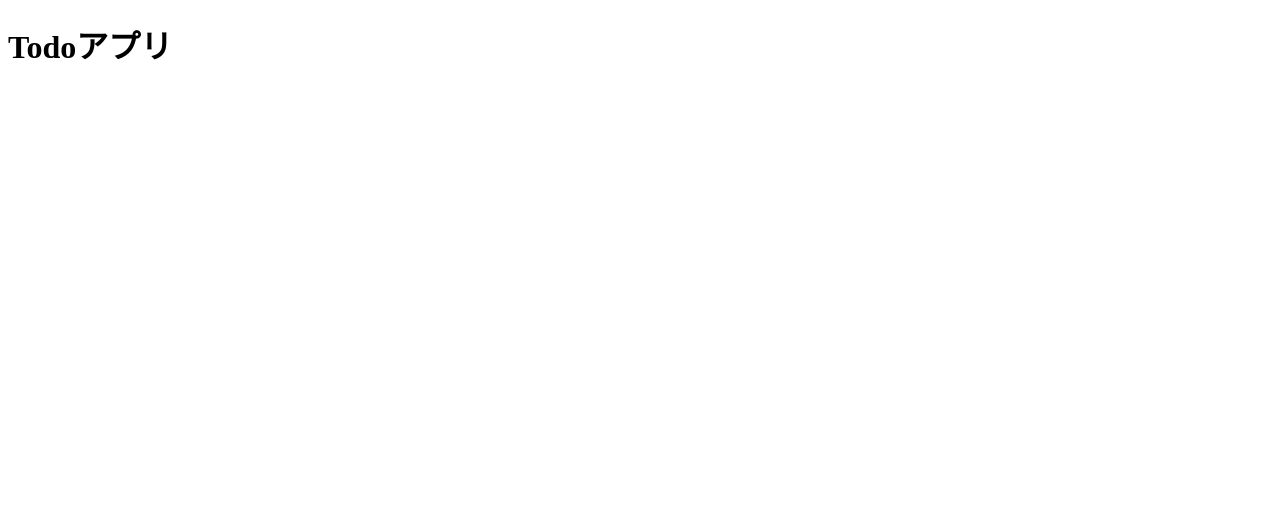
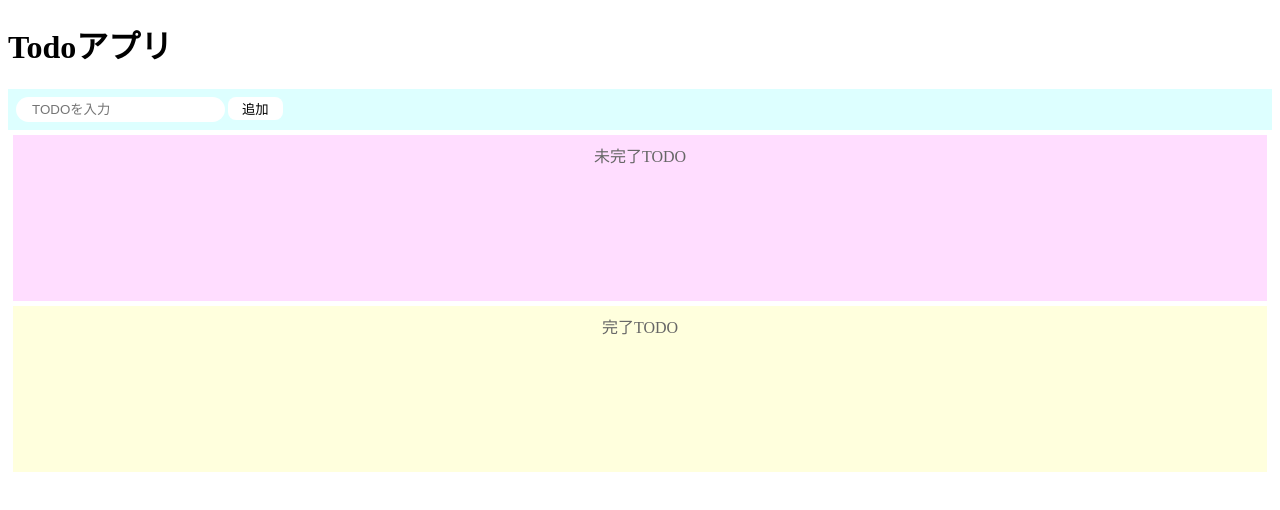
Before and after one commit to ConArrr/codesandbox-react-todo-myself, a React (Create React App) app: page / in a window 1280 px wide. Shown: the top 510 px of the page. Built offline with nearby package versions, Linux system fonts and the light colour scheme.

Commit message:
大枠完成

```diff
--- a/src/App.js
+++ b/src/App.js
@@ -1,6 +1,99 @@
-import React from "react";
+import React, { useState } from "react";
 import "./styles.css";
 
 export const App = () => {
-  return <h1>Todoアプリ</h1>;
+  const [todoText, setTodoText] = useState("");
+  const [incompleteTodos, setIncompleteTodos] = useState([]);
+  const [completeTodos, setCompleteTodos] = useState([]);
+
+  const onChangeTodoText = (event) => setTodoText(event.target.value);
+
+  return (
+    <>
+      <h1>Todoアプリ</h1>
+      <div style={inputArea}>
+        <input
+          value={todoText}
+          onChange={onChangeTodoText}
+          placeholder="TODOを入力"
+          style={inputTodo}
+        />
+        <button>追加</button>
+      </div>
+      <div style={incompleteArea}>
+        <p style={title}>未完了TODO</p>
+        <ul>
+          {incompleteTodos.map(() => {
+            return (
+              <li>
+                <div style={listRow}>
+                  <p>TODO1</p>
+                  <button>完了</button>
+                  <button>削除</button>
+                </div>
+              </li>
+            );
+          })}
+        </ul>
+      </div>
+      <div style={completeArea}>
+        <p style={title}>完了TODO</p>
+        <ul>
+          {completeTodos.map(() => {
+            return (
+              <li>
+                <div style={listRow}>
+                  <p>TODO1</p>
+                  <button>戻す</button>
+                </div>
+              </li>
+            );
+          })}
+        </ul>
+      </div>
+    </>
+  );
 };
+
+const listRow = {
+  display: "flex",
+  height: "25px",
+  verticalAlign: "middle"
+};
+
+const inputArea = {
+  padding: "8px",
+  backgroundColor: "#dff",
+  border: "none"
+};
+
+const inputTodo = {
+  borderRadius: "16px",
+  padding: "5px 16px",
+  border: "none"
+};
+
+const todoArea = {
+  minHeight: "150px"
+};
+
+const incompleteArea = {
+  ...todoArea,
+  margin: "5px",
+  padding: "8px",
+  backgroundColor: "#fdf",
+  border: "none"
+};
+
+const completeArea = {
+  ...todoArea,
+  margin: "5px",
+  padding: "8px",
+  backgroundColor: "#ffd",
+  border: "none"
+};
+
+const title = {
+  textAlign: "center",
+  color: "#666"
+};
--- a/src/styles.css
+++ b/src/styles.css
@@ -1,4 +1,16 @@
-.App {
-  font-family: sans-serif;
-  text-align: center;
+p {
+  margin: 0px;
 }
+
+button {
+  padding: 2px 14px;
+  border-radius: 8px;
+  border: none;
+  background-color: #fff;
+  margin: 0px 3px;
+}
+
+button:hover {
+  background-color: #fef;
+  cursor: pointer;
+}
```
